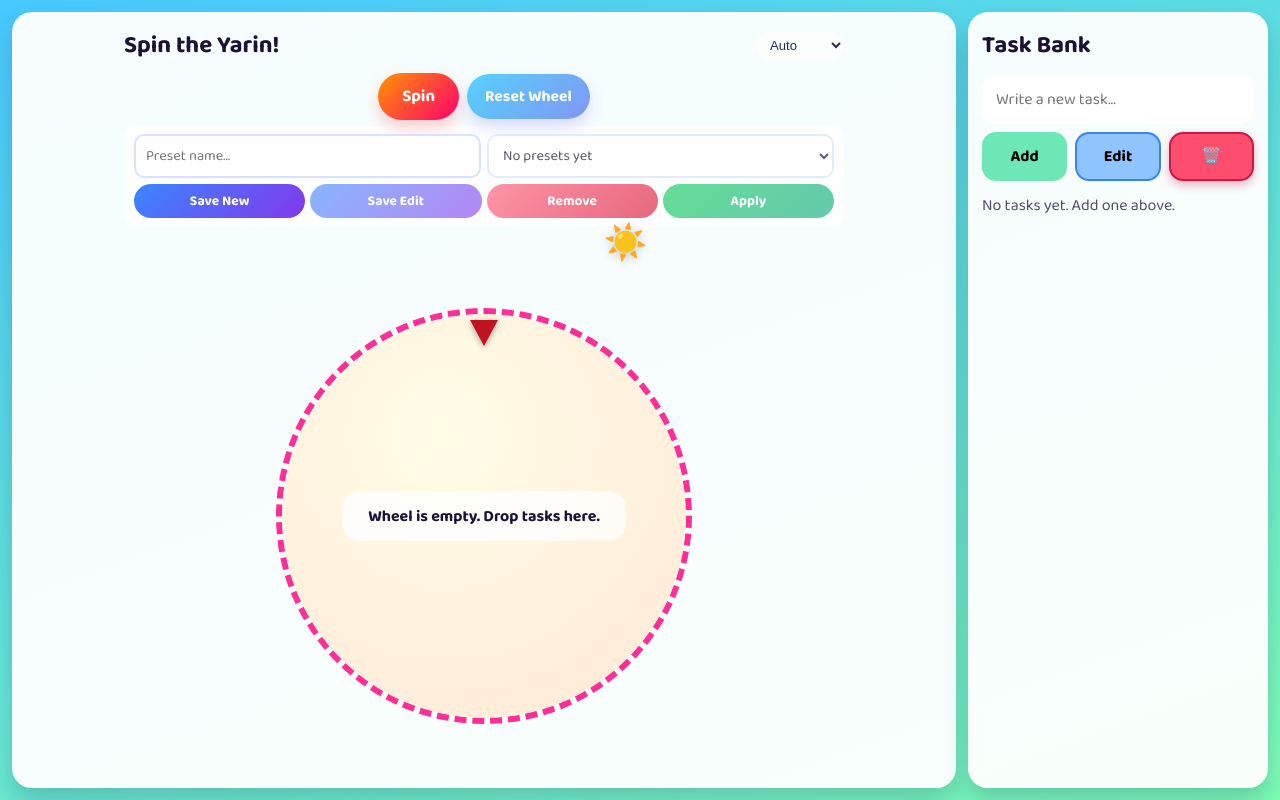
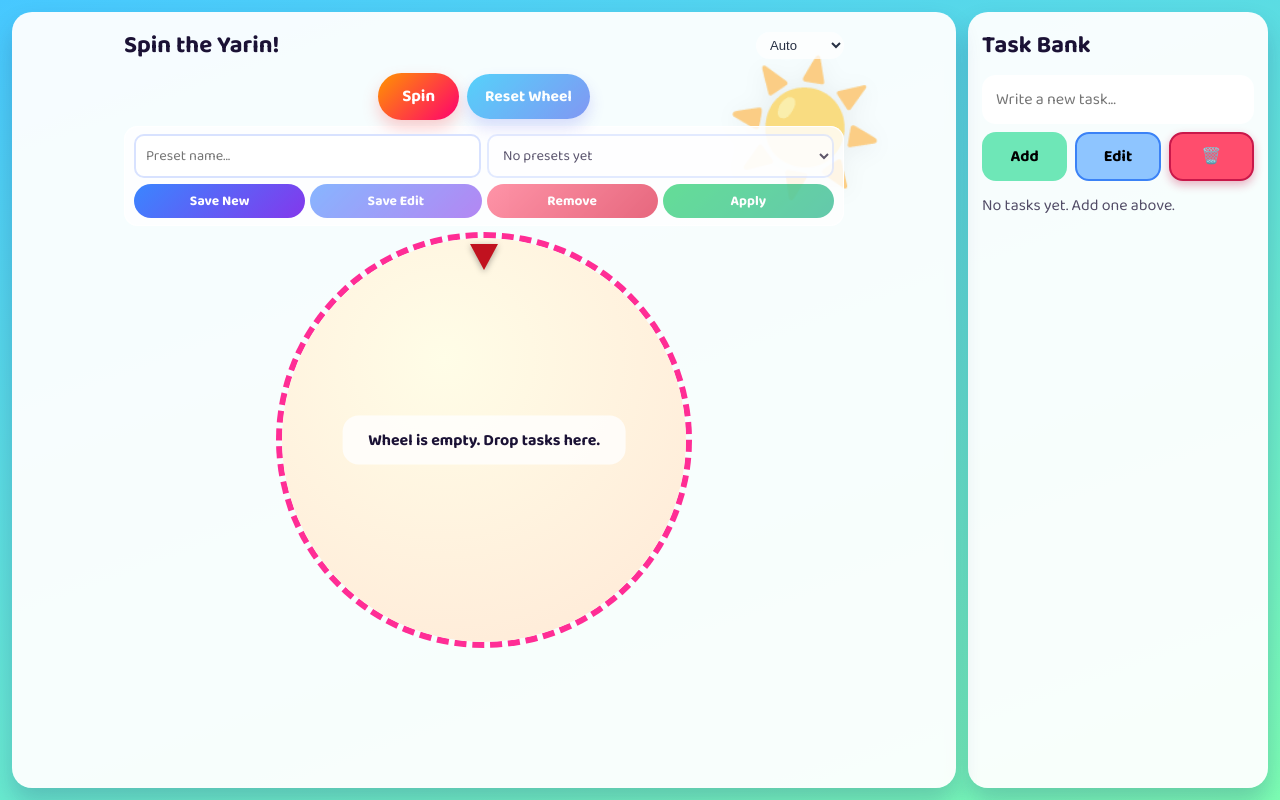
Before and after one commit to Shai2u/spin_the_wheel_game, a Django app: page / in a window 1280 px wide. Run offline with Django 4.2, Linux system fonts and the light colour scheme; data comes from the database, SQL or seed files in the repository; data that the repository does not hold is empty.

Commit message:
Make sky object a large background decoration behind wheel UI
Made-with: Cursor

```diff
--- a/static/wheelgame/app.js
+++ b/static/wheelgame/app.js
@@ -895,6 +895,14 @@ function App() {
   return (
     <main className="app-shell">
       <section className="wheel-area">
+        <div className="sky-deco" aria-hidden="true">
+          <span
+            className="sky-object"
+            style={{ left: `${skyObject.left}%`, top: `${skyObject.top}%` }}
+          >
+            {skyObject.icon}
+          </span>
+        </div>
         <div className="wheel-headline">
           <div className="wheel-top-bar">
             <h1 className="wheel-title">Spin the Yarin!</h1>
@@ -1022,15 +1030,6 @@ function App() {
               </div>
             </>
           ) : null}
-        </div>
-
-        <div className="sky-deco" aria-hidden="true">
-          <span
-            className="sky-object"
-            style={{ left: `${skyObject.left}%`, top: `${skyObject.top}%` }}
-          >
-            {skyObject.icon}
-          </span>
         </div>
 
         <div
--- a/static/wheelgame/styles.css
+++ b/static/wheelgame/styles.css
@@ -67,12 +67,15 @@ body.theme-night {
   min-height: 0;
   height: 100%;
   overflow: auto;
+  position: relative;
 }
 
 .wheel-headline {
   text-align: center;
   max-width: 720px;
   width: 100%;
+  position: relative;
+  z-index: 1;
 }
 
 .wheel-top-bar {
@@ -189,23 +192,23 @@ body.theme-night {
   transition: transform 120ms ease, box-shadow 120ms ease;
   touch-action: none;
   align-self: start;
+  z-index: 1;
 }
 
 .sky-deco {
-  width: 100%;
-  max-width: 32.5vw;
-  height: 74px;
-  position: relative;
+  position: absolute;
+  inset: 0;
   pointer-events: none;
-  margin-bottom: -4px;
+  z-index: 0;
 }
 
 .sky-object {
   position: absolute;
   transform: translate(-50%, -50%);
-  font-size: 2.2rem;
-  filter: drop-shadow(0 2px 4px #00000033);
+  font-size: 8rem;
+  filter: drop-shadow(0 4px 12px #00000022);
   transition: left 500ms ease, top 500ms ease;
+  opacity: 0.55;
 }
 
 .wheel-disc {
```
